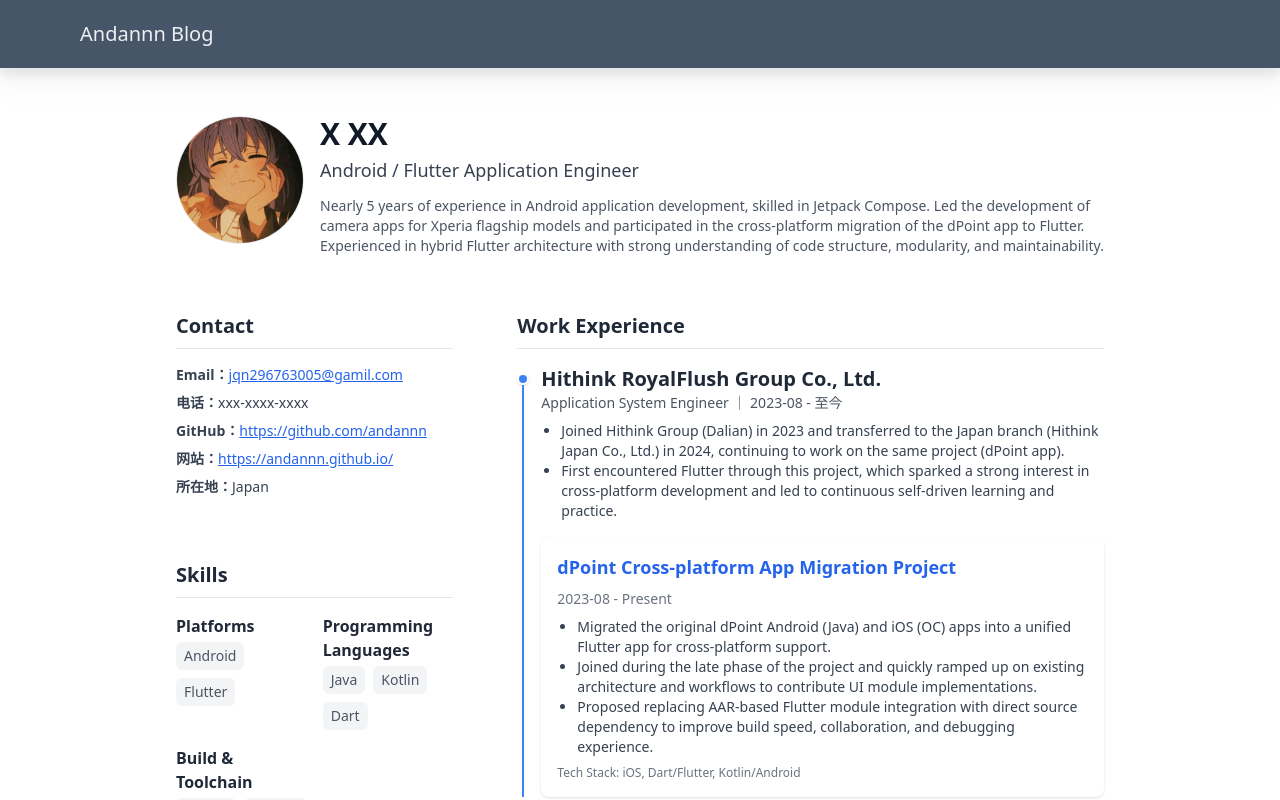
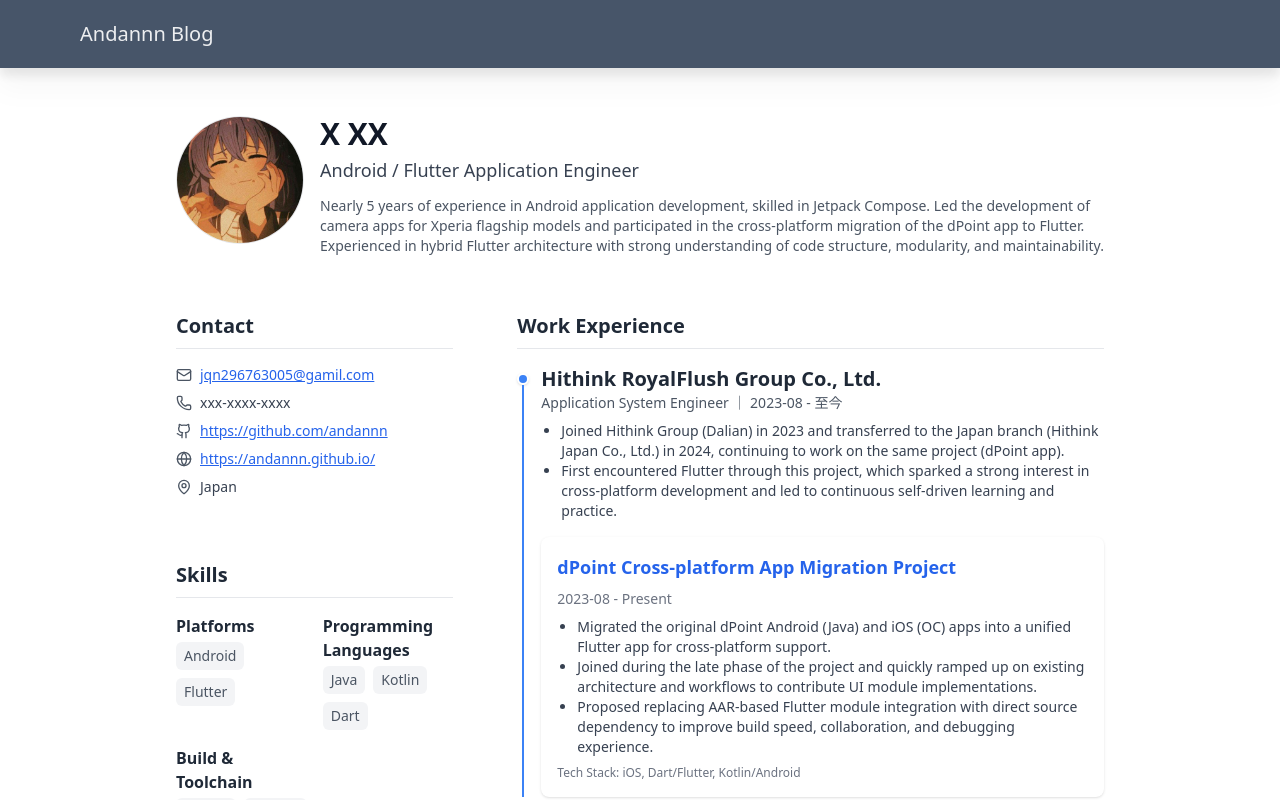
Before and after one commit to andannn/andannn.github.io, a Next.js app: page /en/resume in a window 1280 px wide. Shown: the top 800 px of the page. Built offline with nearby package versions, Linux system fonts and the light colour scheme.

Commit message:
add contact icon

```diff
--- a/package.json
+++ b/package.json
@@ -11,6 +11,7 @@
   },
   "dependencies": {
     "gray-matter": "^4.0.3",
+    "lucide-react": "^0.487.0",
     "next": "^14.2.26",
     "next-intl": "^4.0.2",
     "react": "^18",
--- a/src/app/[locale]/components/ContactSection.tsx
+++ b/src/app/[locale]/components/ContactSection.tsx
@@ -1,45 +1,73 @@
+import {
+  Mail,
+  Phone,
+  Github,
+  Globe,
+  MapPin,
+} from "lucide-react";
 
 type ContactSectionProps = {
-  contact: ContactInfo
+  contact: ContactInfo;
+};
+
+function ContactItem({
+  icon: Icon,
+  value,
+  href,
+}: {
+  icon: React.ElementType;
+  value: string;
+  href?: string;
+}) {
+  return (
+    <li className="flex items-center gap-2">
+      <Icon className="w-4 h-4 text-gray-600" />
+      {href ? (
+        <a
+          href={href}
+          target="_blank"
+          rel="noopener noreferrer"
+          className="text-blue-600 underline"
+        >
+          {value}
+        </a>
+      ) : (
+        <span>{value}</span>
+      )}
+    </li>
+  );
 }
 
 export default function ContactSection({ contact }: ContactSectionProps) {
   return (
     <ul className="space-y-2 text-sm text-gray-700">
       {contact.email && (
-        <li>
-          <span className="font-semibold">Email：</span>
-          <a href={`mailto:${contact.email}`} className="text-blue-600 underline">
-            {contact.email}
-          </a>
-        </li>
+        <ContactItem
+          icon={Mail}
+          value={contact.email}
+          href={`mailto:${contact.email}`}
+        />
       )}
       {contact.phone && (
-        <li>
-          <span className="font-semibold">电话：</span>{contact.phone}
-        </li>
+        <ContactItem icon={Phone} value={contact.phone} />
       )}
       {contact.github && (
-        <li>
-          <span className="font-semibold">GitHub：</span>
-          <a href={contact.github} target="_blank" className="text-blue-600 underline">
-            {contact.github}
-          </a>
-        </li>
+        <ContactItem
+          icon={Github}
+          value={contact.github}
+          href={contact.github}
+        />
       )}
       {contact.website && (
-        <li>
-          <span className="font-semibold">网站：</span>
-          <a href={contact.website} target="_blank" className="text-blue-600 underline">
-            {contact.website}
-          </a>
-        </li>
+        <ContactItem
+          icon={Globe}
+          value={contact.website}
+          href={contact.website}
+        />
       )}
       {contact.location && (
-        <li>
-          <span className="font-semibold">所在地：</span>{contact.location}
-        </li>
+        <ContactItem icon={MapPin} value={contact.location} />
       )}
     </ul>
-  )
+  );
 }
```
Also changed, not shown: 1 other file (tests, documents, lock files or other folders).
